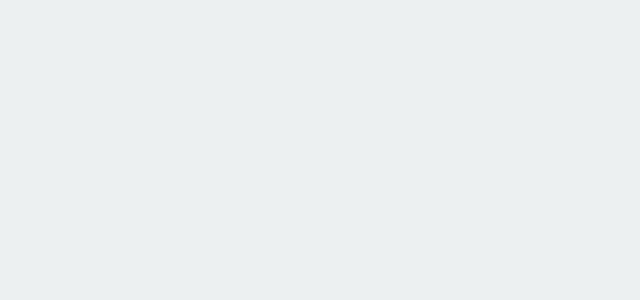
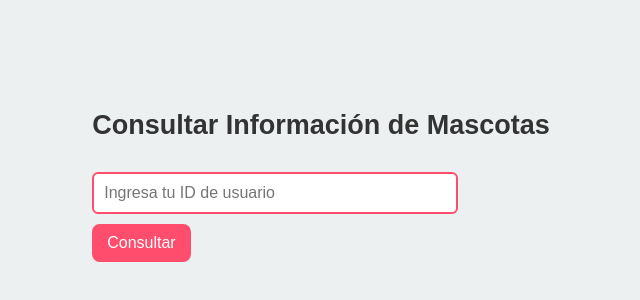
Before and after one commit to DavidBar24/ProyectoEstructura2, a React (Create React App) app in the folder frontend/: page /mascotas-usuario in a window 1280 px wide. Before the commit this address had no page. Shown: the part 216-516 px from the top of the page, without its empty margins (319-959 px from the left). Built offline with nearby package versions, Linux system fonts and the light colour scheme.

Commit message:
info mascota mejorado

```diff
--- a/frontend/src/App.js
+++ b/frontend/src/App.js
@@ -25,7 +25,7 @@ function App() {
         <Route path="/agendar-Cita" element={<CalendarioCitas />} />
         <Route path="/galeria" element={<LinkedListComponent />} />
         <Route path="/Calculadora" element={<FoodCalculatorPage/>} />
-        <Route path="/mascotas-usuario/:idUsuario" element={<ContenedorInfoMascotas />} />
+        <Route path="/mascotas-usuario" element={<ContenedorInfoMascotas />} />
         <Route path="/treatment-templates" element={<TreatmentTemplatesPage />} />
       <Route path="/crear-perfil" element={<PerfilBuilderPage />} />
       </Routes>
--- a/frontend/src/Componentes/infoMascotas/infoMascotas.js
+++ b/frontend/src/Componentes/infoMascotas/infoMascotas.js
@@ -10,7 +10,7 @@ const InfoMascotas = ({ mascotas }) => {
       ) : (
         <ul className="lista-mascotas">
           {mascotas.map((mascota) => (
-            <li key={mascota.veterinariaid}>
+            <li key={mascota.id_mascota}>
               <div className="campo"><strong>Nombre:</strong> <span>{mascota.nombre}</span></div>
               <div className="campo"><strong>Especie:</strong> <span>{mascota.especie}</span></div>
               <div className="campo"><strong>Raza:</strong> <span>{mascota.raza}</span></div>
--- a/frontend/src/Contenedores/contenedorInfoMascotas/contenedorInfoMascotas.js
+++ b/frontend/src/Contenedores/contenedorInfoMascotas/contenedorInfoMascotas.js
@@ -4,24 +4,58 @@ import { useParams } from 'react-router-dom';
 import InfoMascotas from '../../Componentes/infoMascotas/infoMascotas';
 
 const ContenedorInfoMascotas = () => {
-  const { idUsuario } = useParams();
+  const [idUsuario, setIdUsuario] = useState('');
   const [mascotas, setMascotas] = useState([]);
+  const [loading, setLoading] = useState(false);
+  const [error, setError] = useState('');
 
-  useEffect(() => {
   const obtenerMascotas = async () => {
+    if (!idUsuario) {
+      setError('Por favor ingresa un ID de usuario.');
+      return;
+    }
+
+    setLoading(true);
+    setError('');
     try {
       const respuesta = await fetch(`https://avancesestructuras-production-1eb1.up.railway.app/api/mascotas/${idUsuario}`);
       const datos = await respuesta.json();
-        setMascotas(datos.mascotas || []);
+
+      if (datos.mascotas) {
+        setMascotas(datos.mascotas);
+      } else {
+        setMascotas([]);
+        setError('No se encontraron mascotas para este usuario.');
+      }
     } catch (error) {
       console.error('Error al obtener mascotas:', error);
+      setError('Hubo un error al consultar las mascotas.');
+    } finally {
+      setLoading(false);
     }
   };
 
-    obtenerMascotas();
-  }, [idUsuario]);
+  return (
+    <div style={{ padding: '1rem' }}>
+      <h2>Consultar Información de Mascotas</h2>
+      <div style={{ marginBottom: '1rem' }}>
+        <input
+          type="text"
+          placeholder="Ingresa tu ID de usuario"
+          value={idUsuario}
+          onChange={(e) => setIdUsuario(e.target.value)}
+          style={{ padding: '0.5rem', marginRight: '0.5rem' }}
+        />
+        <button onClick={obtenerMascotas} style={{ padding: '0.5rem 1rem' }}>
+          Consultar
+        </button>
+      </div>
 
-  return <InfoMascotas mascotas={mascotas} />;
+      {loading && <p>Cargando mascotas...</p>}
+      {error && <p style={{ color: 'red' }}>{error}</p>}
+      {!loading && mascotas.length > 0 && <InfoMascotas mascotas={mascotas} />}
+    </div>
+  );
 };
 
 export default ContenedorInfoMascotas;
--- a/frontend/src/veterinaria.js
+++ b/frontend/src/veterinaria.js
@@ -39,7 +39,7 @@ const Veterinaria = () => {
           <div className="vet-services">
             <VetButton link="/desparasitacion-vacunacion">Vacunación y desparasitación</VetButton>
             <VetButton link="/peluqueria-estetica">Peluquería y estética canina y felina</VetButton>
-            <VetButton link={`/mascotas-usuario/${idUsuario}`}>Información de tu mascota</VetButton>
+            <VetButton link="/mascotas-usuario">Información de tu mascota</VetButton>
             <VetButton link="/Registrar-Mascota">Registrar Mascota</VetButton>
             <VetButton link="/galeria">Galería Mascota</VetButton>
             <VetButton link= "/Calculadora">Alimentacion de tu Mascota</VetButton>
```
Lines whose indentation alone changed are shown as unchanged.
